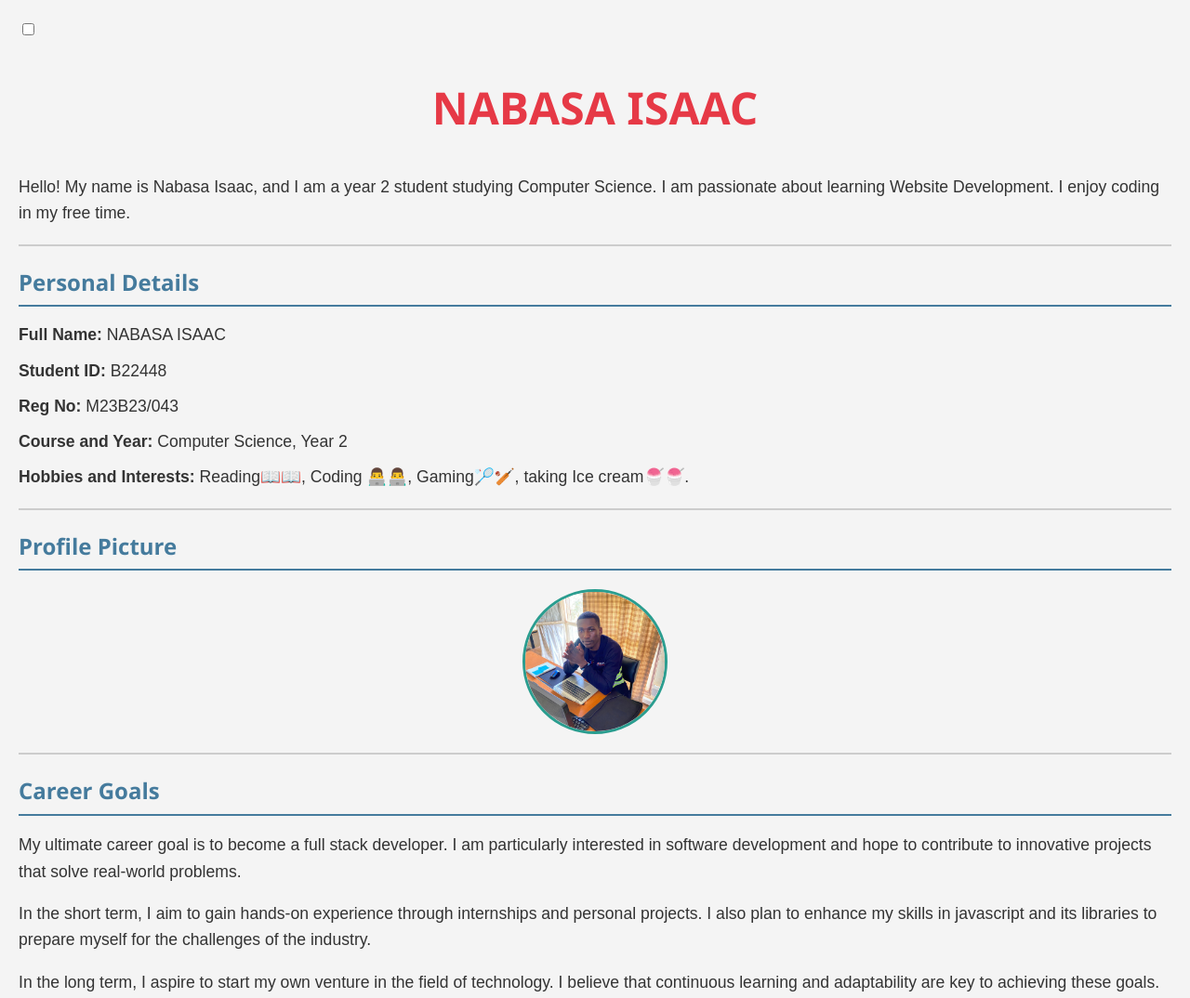
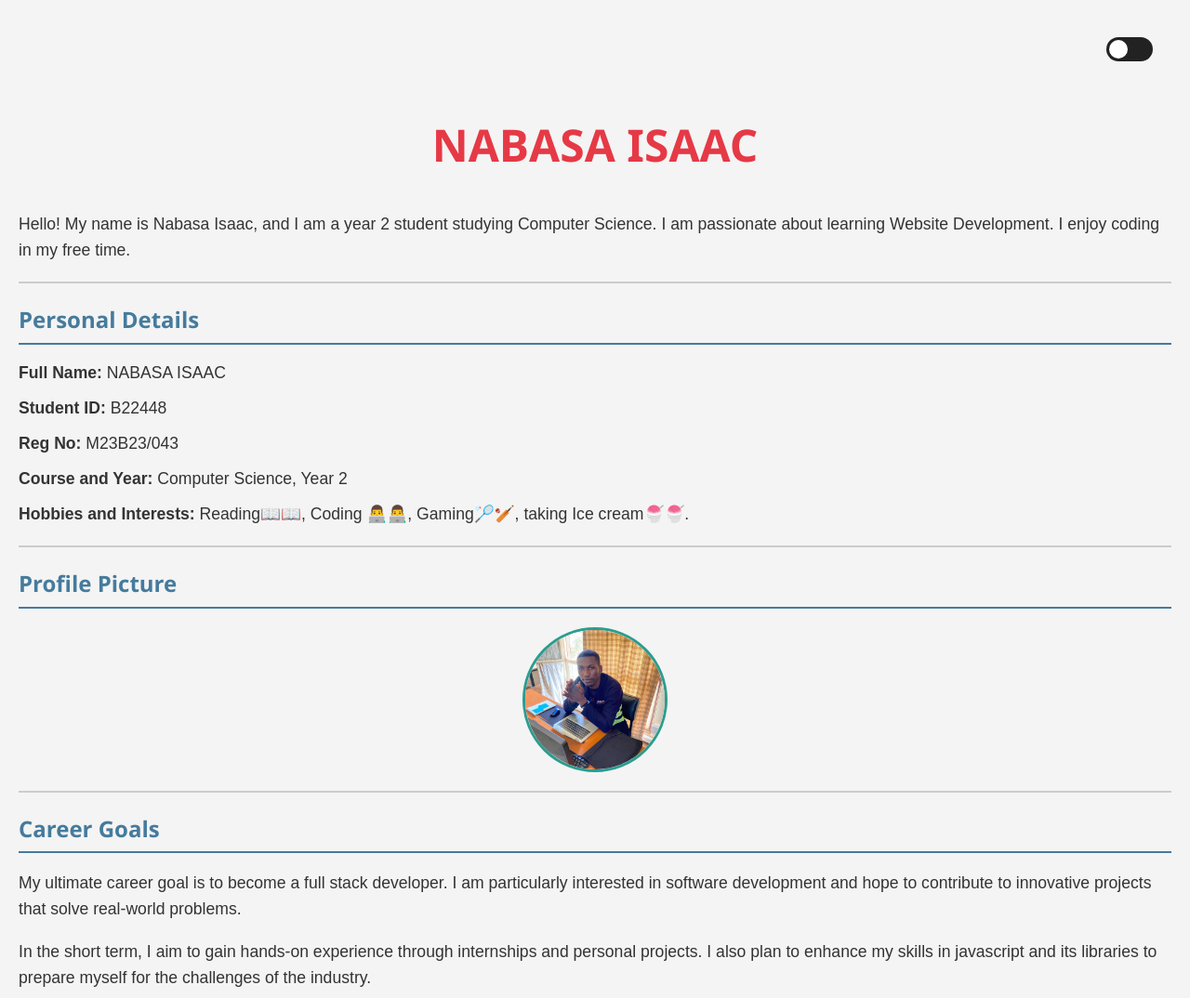
Before and after one commit to nabasaisaac/simple-portfolio, a plain HTML site: page index.html in a window 1280 px wide. Shown: the top 1074 px of the page at 93% size. Drawn offline with Linux system fonts and the light colour scheme.

Commit message:
Update style.css

```diff
--- a/style.css
+++ b/style.css
@@ -1,3 +1,58 @@
+/* Light Mode (Default) */
+body {
+  font-family: Arial, sans-serif;
+  line-height: 1.6;
+  background-color: #f4f4f4;
+  color: #333;
+  padding: 20px;
+  margin: 0;
+}
+
+/* Dark Mode */
+body.dark-mode {
+  background-color: #333;
+  color: #f4f4f4;
+}
+
+body.dark-mode h1 {
+  color: #ff6b6b;
+}
+
+body.dark-mode h2 {
+  color: #6a9bd8;
+  border-bottom: 2px solid #6a9bd8;
+}
+
+body.dark-mode table th {
+  background-color: #4a90e2;
+  color: white;
+}
+
+body.dark-mode table tr:nth-child(even) {
+  background-color: #444;
+}
+
+body.dark-mode a {
+  color: #6a9bd8;
+}
+
+body.dark-mode a:hover {
+  color: #ff6b6b;
+}
+
+/* Theme Toggle Styling */
+.theme-toggle {
+  text-align: right;
+  margin-bottom: 20px;
+}
+
+.theme-toggle label {
+  margin-left: 10px;
+  cursor: pointer;
+}
+
+/* Rest of MY existing CSS remains the same */
+
 body {
   font-family: Arial, sans-serif;
   line-height: 1.6;
@@ -92,3 +147,56 @@ hr {
   border: 1px solid #ccc;
   margin: 20px 0;
 }
+
+.theme-toggle {
+      /* display: flex; */
+      justify-content: center;
+      align-items: center;
+      padding: 20px;
+    }
+
+    .switch {
+      position: relative;
+      display: inline-block;
+      width: 50px;
+      height: 26px;
+    }
+
+    .switch input {
+      opacity: 0;
+      width: 0;
+      height: 0;
+    }
+
+    .slider {
+      position: absolute;
+      cursor: pointer;
+      top: 0;
+      left: 0;
+      right: 0;
+      bottom: 0;
+      background-color: #222;
+      border-radius: 34px;
+      transition: 0.4s;
+    }
+
+    .slider:before {
+      position: absolute;
+      content: "";
+      height: 20px;
+      width: 20px;
+      left: 3px;
+      bottom: 3px;
+      background-color: white;
+      border-radius: 50%;
+      transition: 0.4s;
+    }
+
+    input:checked + .slider {
+      background-color: #fff;
+    }
+
+    input:checked + .slider:before {
+      transform: translateX(24px);
+      background-color: #222;
+    }
```
